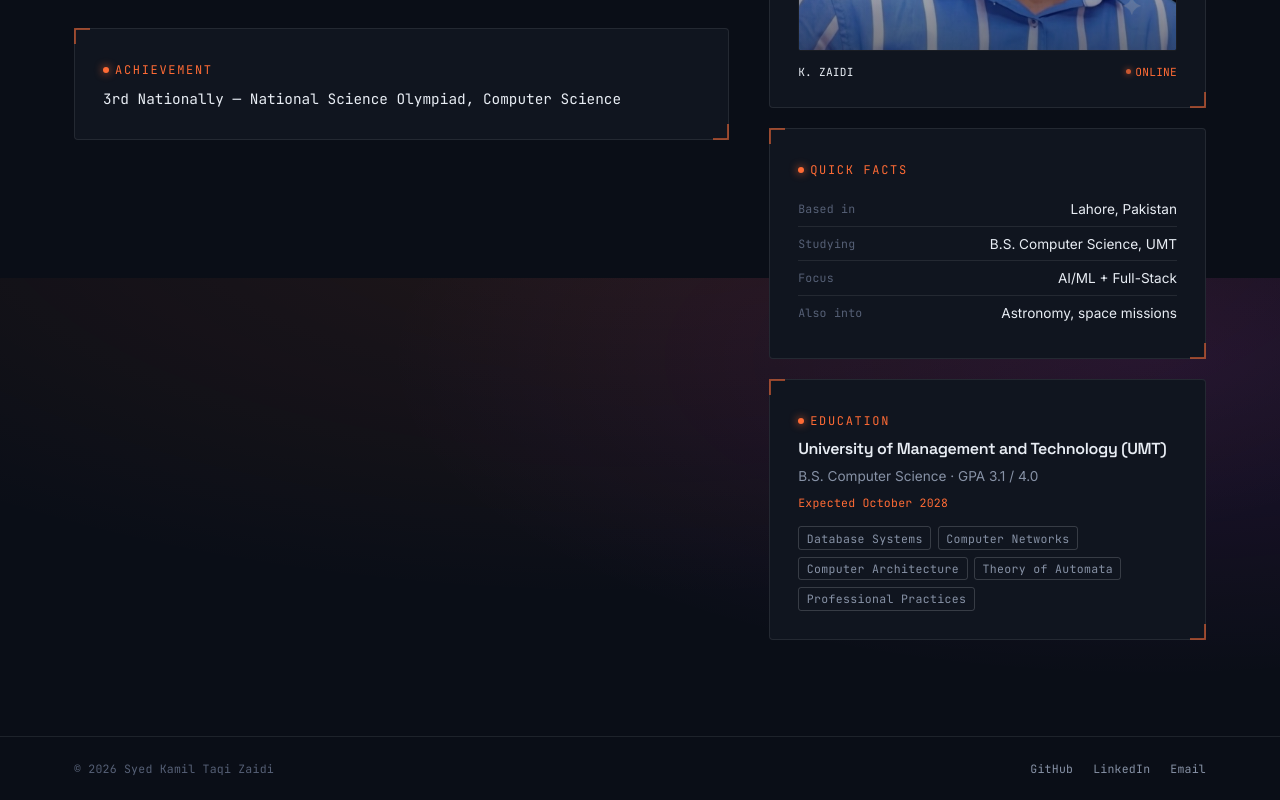
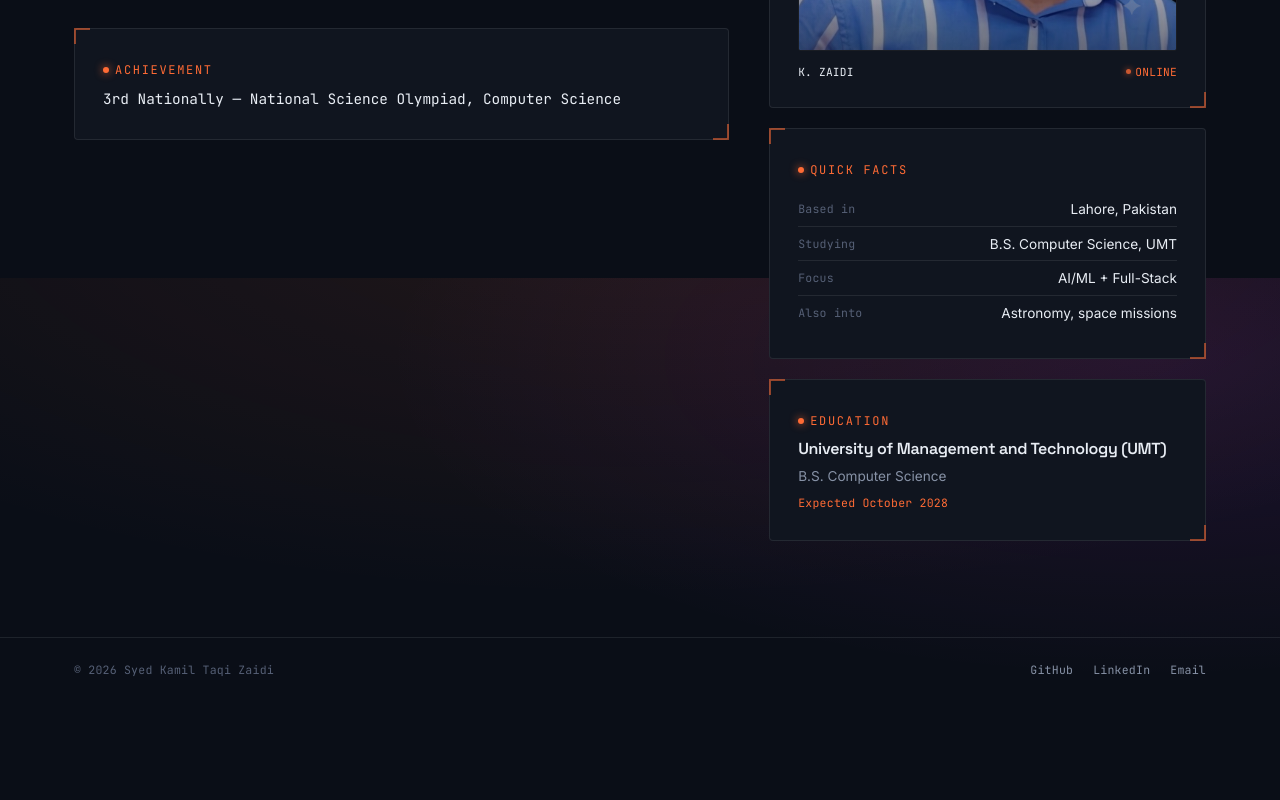
Before and after one commit to kamilcodes14/portfolio, a React (Vite) app: page /about in a window 1280 px wide. Shown: the part 522-1322 px from the top of the page. After the commit the page ends 1223 px from the top, so only its background shows below. Built offline with nearby package versions, Linux system fonts and the light colour scheme.

Commit message:
Simplify education card - remove GPA and coursework tags

```diff
--- a/src/data/content.js
+++ b/src/data/content.js
@@ -22,15 +22,7 @@ export const education = {
   school: "University of Management and Technology (UMT)",
   location: "Lahore, Pakistan",
   degree: "B.S. Computer Science",
-  gpa: "3.1 / 4.0",
   expected: "Expected October 2028",
-  coursework: [
-    "Database Systems",
-    "Computer Networks",
-    "Computer Architecture",
-    "Theory of Automata",
-    "Professional Practices",
-  ],
 };
 
 export const about = {
--- a/src/pages/About.css
+++ b/src/pages/About.css
@@ -118,12 +118,6 @@
 .about__school { font-size: 1rem; margin-top: 0.6rem; }
 .about__degree { font-size: 0.85rem; margin-top: 0.35rem; }
 .about__expected { font-size: 0.72rem; color: var(--cyan); margin-top: 0.35rem; }
-.about__coursework {
-  display: flex;
-  flex-wrap: wrap;
-  gap: 0.4rem;
-  margin-top: 0.9rem;
-}
 
 @media (max-width: 820px) {
   .about__grid { grid-template-columns: 1fr; }
--- a/src/pages/About.jsx
+++ b/src/pages/About.jsx
@@ -65,13 +65,8 @@ export default function About() {
           <div className="bracket-panel about__education">
             <span className="eyebrow">Education</span>
             <h3 className="about__school">{education.school}</h3>
-            <p className="about__degree">{education.degree} · GPA {education.gpa}</p>
+            <p className="about__degree">{education.degree}</p>
             <p className="about__expected mono">{education.expected}</p>
-            <div className="about__coursework">
-              {education.coursework.map((c) => (
-                <span key={c} className="tag">{c}</span>
-              ))}
-            </div>
           </div>
         </motion.aside>
       </div>
```
